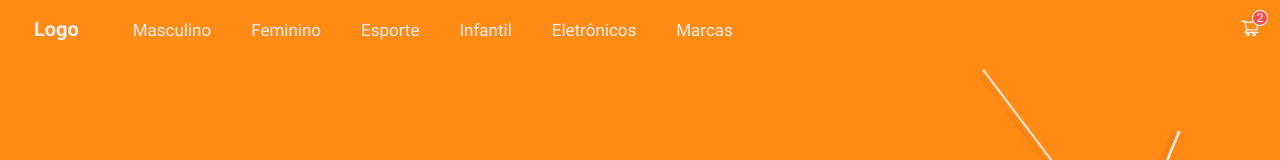
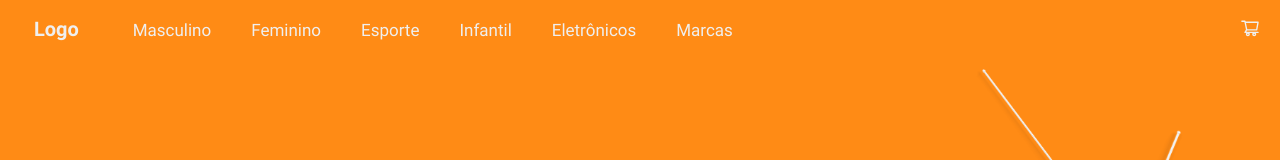
Before and after one commit to EduardoPD1921/e.com-frontend, a React (Create React App) app: page /home in a window 1280 px wide. Shown: the top 160 px of the page. Built offline with nearby package versions, Linux system fonts and the light colour scheme.

Commit message:
:soon: Adding some tasks

```diff
--- a/src/components/Navbar/Cart/index.js
+++ b/src/components/Navbar/Cart/index.js
@@ -16,7 +16,7 @@ function Cart() {
 
   return (
     <>
-      <Badge count={2} size="small">
+      <Badge size="small">
         <ShoppingCartOutlined onClick={showDrawer} style={{ fontSize: 20, color: '#efefef' }} />
       </Badge>
       <Drawer
```
Also changed, not shown: 1 other file (tests, documents, lock files or other folders).
